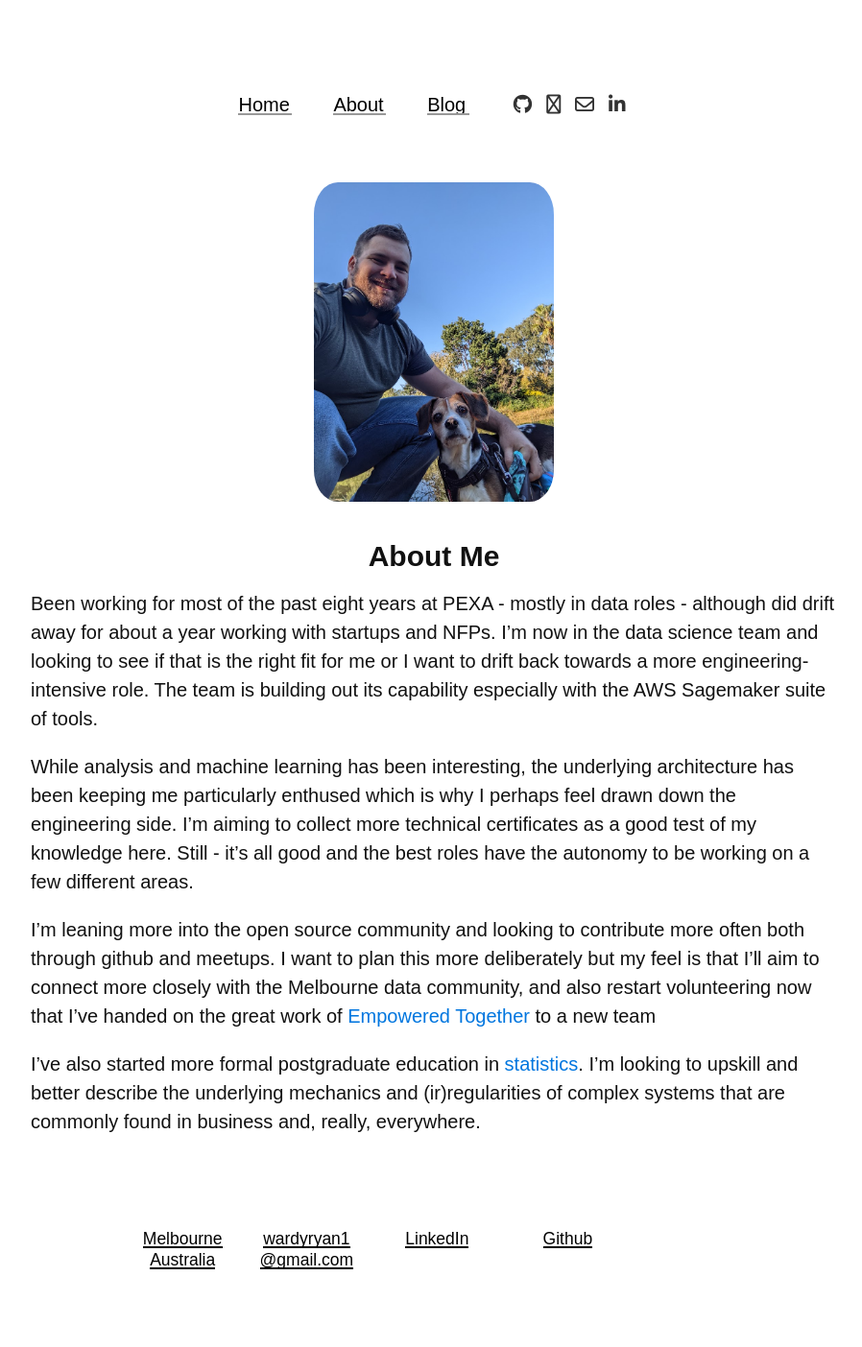
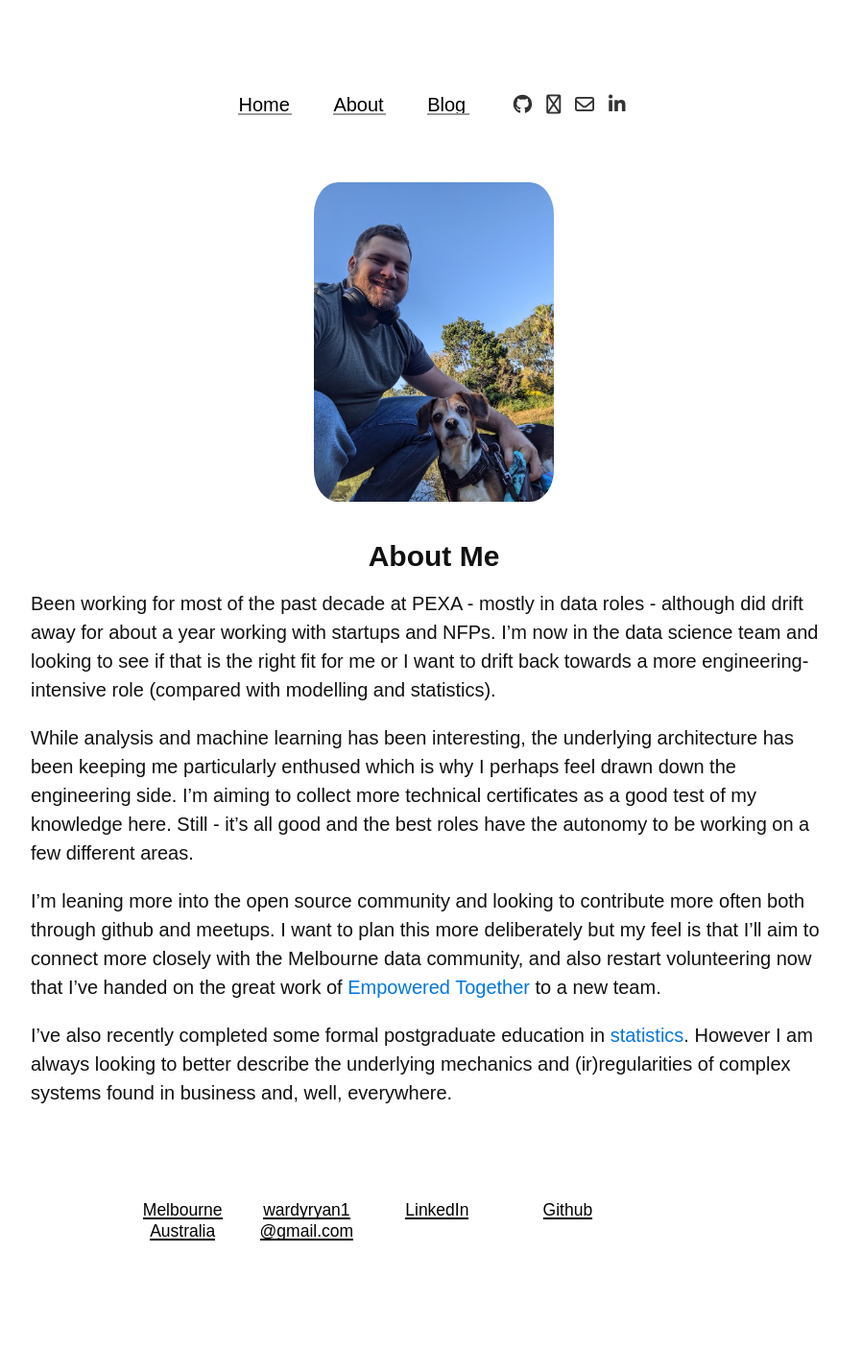
Before and after one commit to ryanward-io/ryanward-io.github.io, a Jekyll site: the page built from about.md, in a window 1280 px wide. Shown: the whole page at 96% size, without its empty margins (188-1086 px from the left). Built offline with Jekyll 4.4.1, drawn with Linux system fonts in a browser that asks for light colours; nearby versions of some CDN libraries; some web fonts are replaced; after the commit the page ends 1374 px from its top, so only the background shows below that.

Commit message:
Updated about me

```diff
--- a/about.md
+++ b/about.md
@@ -7,13 +7,13 @@ flicker: true
 headshot: /images/ryan.jpg
 ---
 
-Been working for most of the past eight years at PEXA - mostly in data roles - although did drift away for about a year working with startups and NFPs. I’m now in the data science team and looking to see if that is the right fit for me or I want to drift back towards a more engineering-intensive role. The team is building out its capability especially with the AWS Sagemaker suite of tools.
+Been working for most of the past decade at PEXA - mostly in data roles - although did drift away for about a year working with startups and NFPs. I’m now in the data science team and looking to see if that is the right fit for me or I want to drift back towards a more engineering-intensive role (compared with modelling and statistics).
 
 While analysis and machine learning has been interesting, the underlying architecture has been keeping me particularly enthused which is why I perhaps feel drawn down the engineering side. I'm aiming to collect more technical certificates as a good test of my knowledge here. Still - it's all good and the best roles have the autonomy to be working on a few different areas.
 
-I'm leaning more into the open source community and looking to contribute more often both through github and meetups. I want to plan this more deliberately but my feel is that I'll aim to connect more closely with the Melbourne data community, and also restart volunteering now that I've handed on the great work of [Empowered Together](https://empoweredtogether.com.au) to a new team
+I'm leaning more into the open source community and looking to contribute more often both through github and meetups. I want to plan this more deliberately but my feel is that I'll aim to connect more closely with the Melbourne data community, and also restart volunteering now that I've handed on the great work of [Empowered Together](https://empoweredtogether.com.au) to a new team.
 
-I've also started more formal postgraduate education in [statistics](https://www.swinburne.edu.au/study/course/Graduate-Certificate-of-Applied-Statistics-GC-APPS/local). I’m looking to upskill and better describe the underlying mechanics and (ir)regularities of complex systems that are commonly found in business and, really, everywhere.
+I've also recently completed some formal postgraduate education in [statistics](https://www.swinburne.edu.au/study/course/Graduate-Certificate-of-Applied-Statistics-GC-APPS/local). However I am always looking to better describe the underlying mechanics and (ir)regularities of complex systems found in business and, well, everywhere.
 
 <style>
 .post-header{
```
